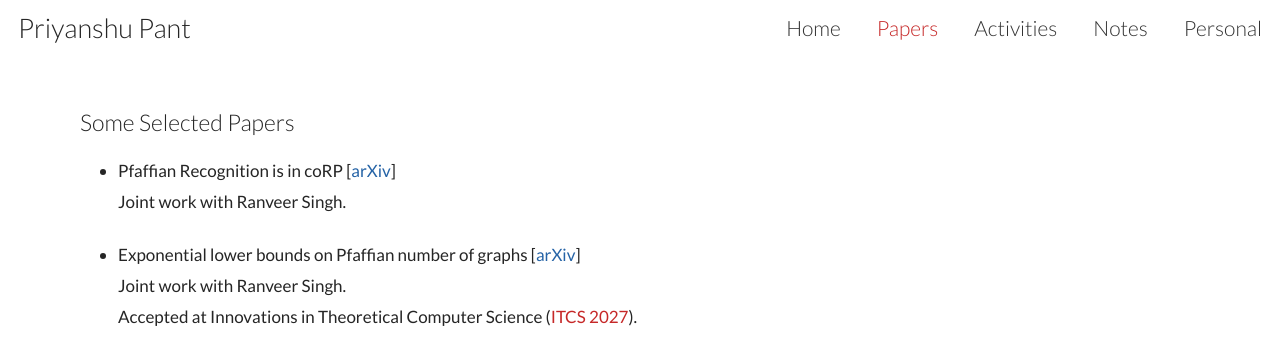
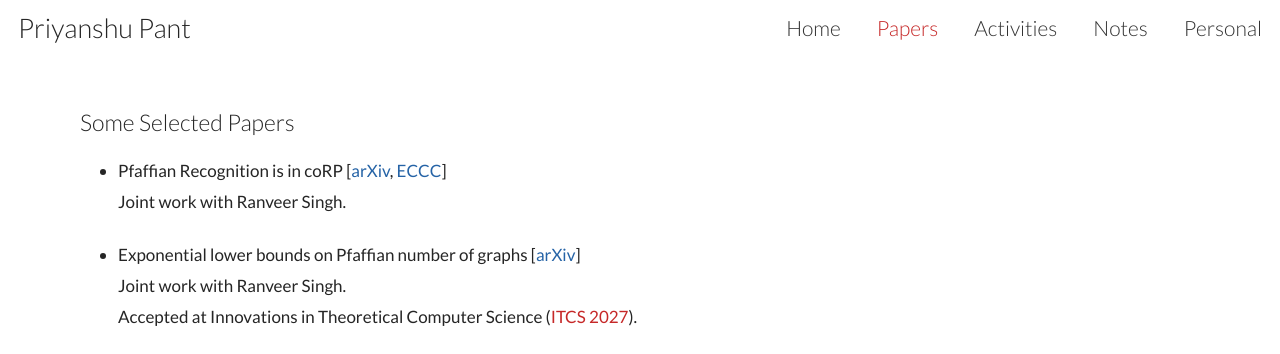
Before and after one commit to priyanshupant/priyanshupant.github.io, a Jekyll site: the page built from publications.html, in a window 1280 px wide. Shown: the top 354 px of the page. Built offline with Jekyll 4.4.1, drawn with Linux system fonts in a browser that asks for light colours.

Commit message:
Add ECCC link for Pfaffian recognition preprint

```diff
--- a/publications.html
+++ b/publications.html
@@ -5,7 +5,7 @@ page_key: publications
 ---
 <h1>Some Selected Papers</h1>
 <ul>
-<li>Pfaffian Recognition is in coRP [<a href="https://arxiv.org/abs/2610.29817">arXiv</a>]<br>
+<li>Pfaffian Recognition is in coRP [<a href="https://arxiv.org/abs/2610.29817">arXiv</a>, <a href="https://eccc.weizmann.ac.il/report/2026/337/">ECCC</a>]<br>
 Joint work with Ranveer Singh.</li>
 <li>Exponential lower bounds on Pfaffian number of graphs [<a href="https://arxiv.org/pdf/2605.21077">arXiv</a>]<br>
 Joint work with Ranveer Singh.<br>
```
